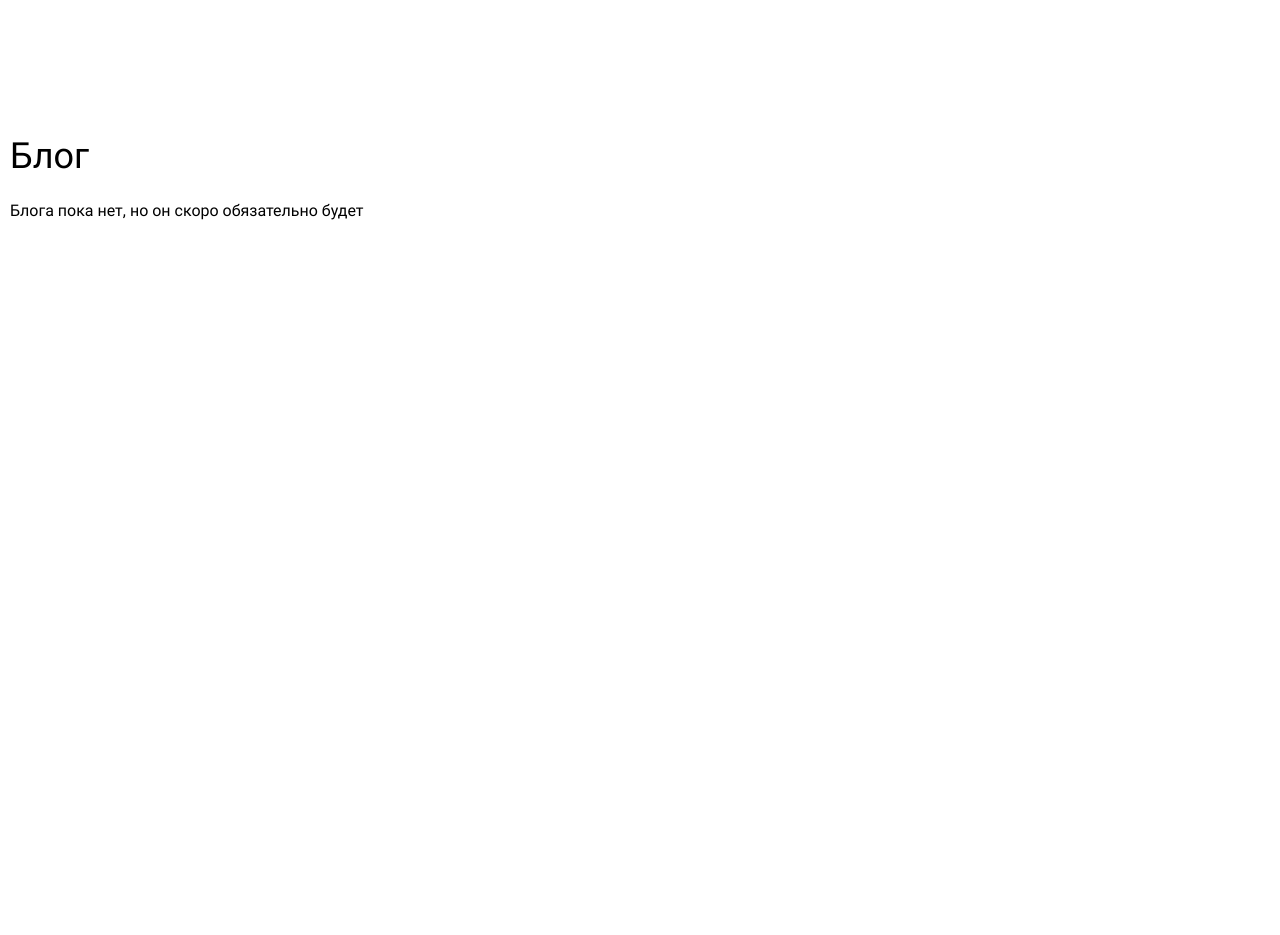
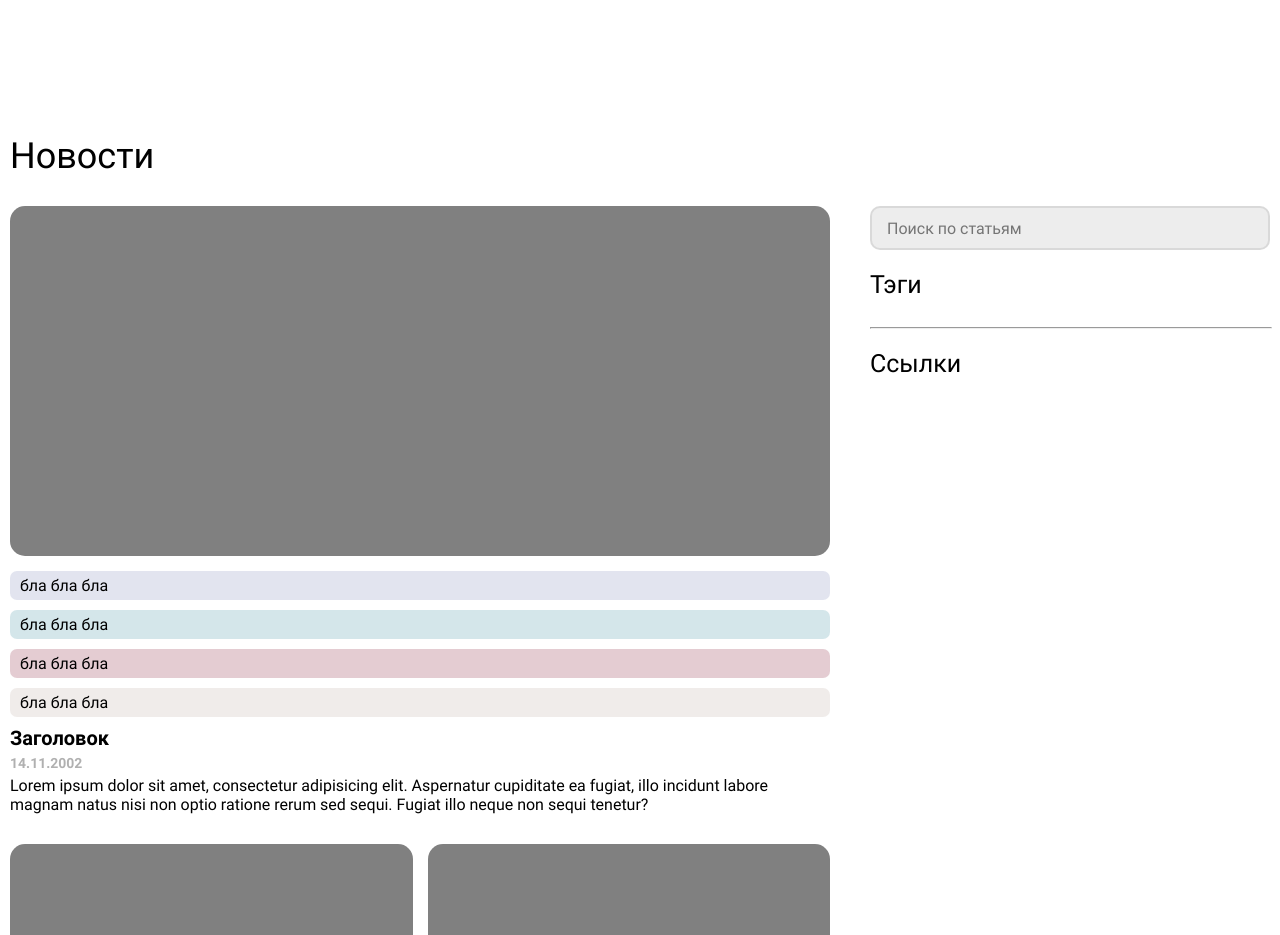
Before and after one commit to FineBot/WMProject-Front, a Next.js app: page / in a window 1280 px wide. Shown: the part 3460-4395 px from the top of the page. Built offline with nearby package versions, Linux system fonts and the light colour scheme.

Commit message:
Added blog

```diff
--- a/components/Blog/Blog.module.scss
+++ b/components/Blog/Blog.module.scss
@@ -9,7 +9,141 @@
   position: relative;
 
 
-  div{
+  div {
     font-weight: 400;
   }
+
+  .blogParent {
+    display: flex;
+    column-gap: 40px;
+
+    .paramsParent {
+      margin: 5px 0px;
+      flex: 0 0 auto;
+      width: 400px;
+
+      .stickyContainter{
+        position: sticky;
+        top: 100px;
+
+
+        hr{
+          margin-left: auto;
+          margin-right: auto;
+          width: 100%;
+        }
+        h1{
+          font-family: Roboto;
+          font-style: normal;
+          font-weight: normal;
+          font-size: 25px;
+          line-height: 35px;
+
+          color: #000000;
+        }
+      }
+    }
+
+    .content {
+      display: flex;
+      flex-wrap: wrap;
+      justify-content: space-between;
+      row-gap: 20px;
+      column-gap: 15px;
+
+      & .blogElement:nth-child(1n) {
+        flex: 1 1 40%;
+        & .img:nth-child(1n+1) {
+          height: 250px;
+        }
+      }
+
+      & .blogElement:nth-child(1) {
+        flex: 1 1 100%;
+        min-width: 100%;
+        & .img:nth-child(1n) {
+          height: 350px;
+        }
+        & *:nth-child(1n+1) {
+          width: 100%;
+          max-width: 1450px;
+        }
+      }
+
+      .blogElement {
+        & *:nth-child(1n) {
+          margin: 5px 0px;
+        }
+
+
+
+        .img {
+          margin-bottom: 10px;
+          background: gray;
+          height: 370px;
+          border-radius: 15px;
+        }
+
+        h1 {
+          font-family: Roboto;
+          font-style: normal;
+          font-weight: bold;
+          font-size: 20px;
+          line-height: 23px;
+          margin: 0px;
+
+          color: #000000;
+        }
+
+        .date {
+          font-family: Roboto;
+          font-style: normal;
+          font-weight: 600;
+          font-size: 14px;
+          line-height: 16px;
+
+          color: rgba(0, 0, 0, 0.31);
+        }
+
+        .desc {
+          font-family: Roboto;
+          font-style: normal;
+          font-weight: normal;
+          font-size: 16px;
+          line-height: 19px;
+
+          color: #000000;
+        }
+
+      }
+    }
+  }
 }
+
+.tags {
+  display: flex;
+  justify-content: flex-start;
+  column-gap: 5px;
+  flex-wrap: wrap;
+  align-items: center;
+  & .tag:nth-child(1n+1){
+    background-color:rgba(85, 156, 173, 0.25);;
+  }
+  & .tag:nth-child(2n+1){
+    background-color:rgba(146, 55, 77, 0.25);
+  }
+  & .tag:nth-child(3n+1){
+    background: rgba(193, 178, 171, 0.25);
+  }
+  & .tag:nth-child(4n+1){
+    background: rgba(74, 88, 153, 0.16);
+  }
+
+}
+
+.tag{
+  font-size: 16px;
+  width: fit-content;
+  padding: 5px 10px;
+  border-radius: 7px;
+}
--- a/components/Blog/Blog.tsx
+++ b/components/Blog/Blog.tsx
@@ -1,13 +1,67 @@
 import styles from './Blog.module.scss'
+import Input from "../Input/Input";
 
-export default function (props){
+export default function (props) {
 
-  return(
+
+  return (
     <div id={props.name} className={styles.parent}>
-      <h1>Блог</h1>
-      <div>
-        Блога пока нет, но он скоро обязательно будет
+      <h1>Новости</h1>
+      <div className={styles.blogParent}>
+        <div className={styles.content}>
+          <BlogElement/>
+          <BlogElement/>
+          <BlogElement/>
+          <BlogElement/>
+          <BlogElement/>
+          <BlogElement/>
+          <BlogElement/>
+        </div>
+        <div className={styles.paramsParent}>
+          <div className={styles.stickyContainter}>
+            <Input placeholder={"Поиск по статьям"}/>
+            <h1>Тэги</h1>
+            <div className={styles.tags}>
+
+            </div>
+            <hr/>
+            <h1>Ссылки</h1>
+            <div>
+
+            </div>
+          </div>
+        </div>
       </div>
     </div>
   )
 }
+
+
+const BlogElement = () => {
+
+  return (
+    <div className={styles.blogElement}>
+      <div className={styles.img}/>
+      <div className={styles.tags}>
+        <Tag title={"бла бла бла"}/>
+        <Tag title={"бла бла бла"}/>
+        <Tag title={"бла бла бла"}/>
+        <Tag title={"бла бла бла"}/>
+      </div>
+      <h1>Заголовок</h1>
+      <div className={styles.date}>14.11.2002</div>
+      <div className={styles.desc}>Lorem ipsum dolor sit amet, consectetur adipisicing elit. Aspernatur cupiditate ea fugiat, illo incidunt
+        labore magnam natus nisi non optio ratione rerum sed sequi. Fugiat illo neque non sequi tenetur?
+      </div>
+    </div>
+  )
+}
+
+const Tag=(props)=>{
+
+  return(
+    <div className={styles.tag}>
+      {props.title}
+    </div>
+  )
+}
--- /dev/null
+++ b/components/Input/Input.module.scss
@@ -0,0 +1,21 @@
+.parent{
+
+  input{
+    background: rgba(196, 196, 196, 0.31);
+    border-radius: 10px;
+    border: rgba(173, 173, 173, 0.31) 2px solid;
+
+    min-height: 30px;
+    width: calc(100% - 34px);
+    outline: none;
+    padding: 5px 15px;
+    font-size: 16px;
+
+    font-weight: 400;
+
+
+    &:focus{
+      border: 2px solid #5EBFCB;
+    }
+  }
+}
--- /dev/null
+++ b/components/Input/Input.tsx
@@ -0,0 +1,12 @@
+import styles from './Input.module.scss'
+
+export default function (props){
+
+  return(
+    <div className={styles.parent}>
+      <input
+        placeholder={props.placeholder}
+      />
+    </div>
+  )
+}
```
